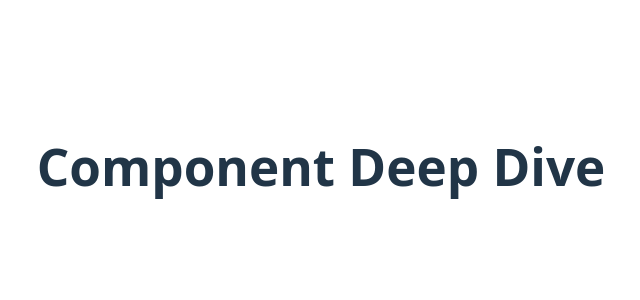
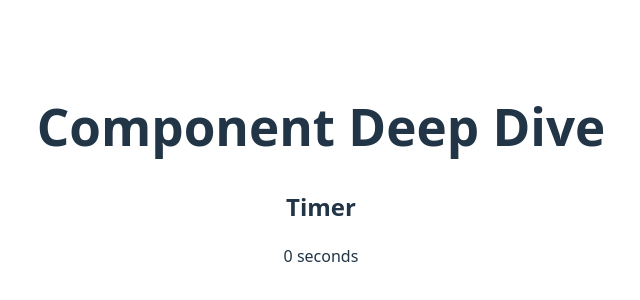
Before and after one commit to MarinovM03/SoftUni-ReactJS-Full-Course-25, a React (Vite) app in the folder 03-Components - Deep Dive/component-state-demo/: page / in a window 1280 px wide. Shown: the part 234-534 px from the top of the page, without its empty margins (319-959 px from the left). Built offline with nearby package versions, Linux system fonts and the light colour scheme.

Commit message:
Add Timer component

```diff
--- a/03-Components - Deep Dive/component-state-demo/src/App.jsx
+++ b/03-Components - Deep Dive/component-state-demo/src/App.jsx
@@ -1,8 +1,13 @@
 import './App.css'
+import Timer from './components/Timer.jsx'
 
 function App() {
     return (
-        <h1>Component Deep Dive</h1>
+        <div>
+            <h1>Component Deep Dive</h1>
+
+            <Timer />
+        </div>
     )
 }
 
--- /dev/null
+++ b/03-Components - Deep Dive/component-state-demo/src/components/Timer.jsx
@@ -0,0 +1,10 @@
+export default function Timer() {
+    let seconds = 0;
+
+    return (
+        <div>
+            <h2>Timer</h2>
+            <div>{seconds} seconds</div>
+        </div>
+    );
+}
```
